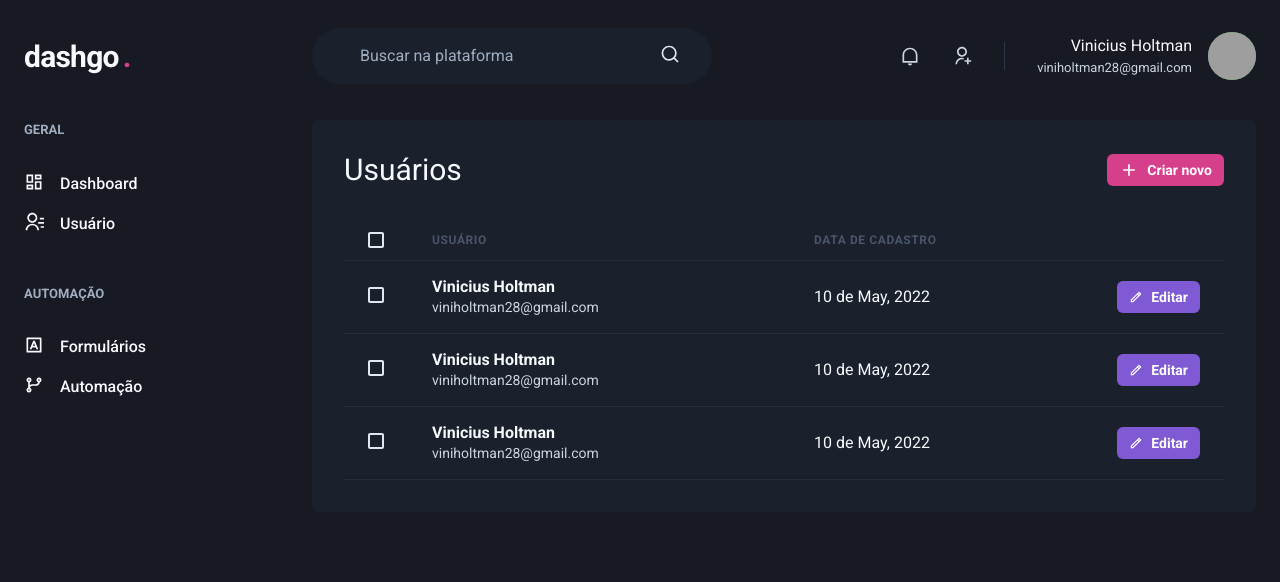
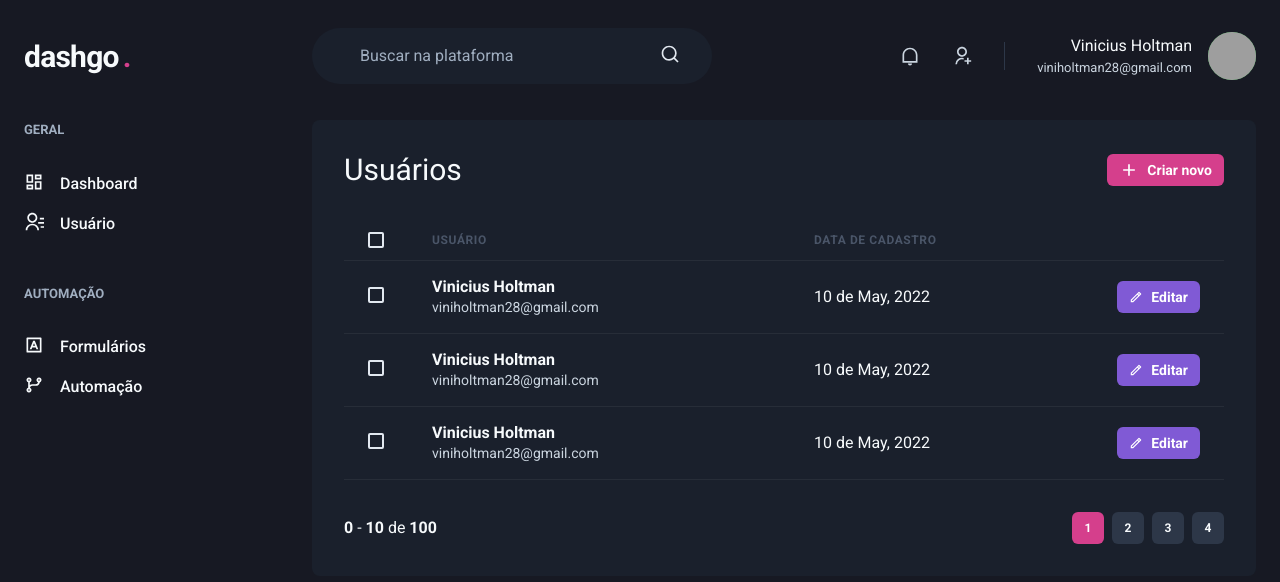
Before and after one commit to Vinicius-Holtman/dashgo, a Next.js app: page /users in a window 1280 px wide. Shown: the top 582 px of the page. Built offline with nearby package versions, Linux system fonts and the light colour scheme; grey boxes are pictures that could not be loaded.

Commit message:
Created paginantion

```diff
--- /dev/null
+++ b/src/components/Pagination.tsx
@@ -0,0 +1,65 @@
+import { Box, Button, HStack, Stack } from "@chakra-ui/react";
+
+export function Pagination() {
+  return (
+    <HStack
+      direction="row"
+      mt="8"
+      justify="space-between"
+      align="center"
+      spacing="6"
+    >
+      <Box>
+        <strong>0</strong> - <strong>10</strong> de <strong>100</strong>
+      </Box>
+      <Stack direction="row" spacing="2">
+      <Button
+        size="sm"
+        fontSize="xs"
+        width="4"
+        colorScheme="pink"
+        disabled
+        _disabled={{
+          bg: 'pink.500',
+          cursor: 'default'
+        }}
+      >
+        1
+      </Button>
+      <Button
+        size="sm"
+        fontSize="xs"
+        width="4"
+        bg="gray.700"
+        _hover={{
+          bg: 'gray.500'
+        }}
+      >
+        2
+      </Button>
+      <Button
+        size="sm"
+        fontSize="xs"
+        width="4"
+        bg="gray.700"
+        _hover={{
+          bg: 'gray.500'
+        }}
+      >
+        3
+      </Button>
+      <Button
+        size="sm"
+        fontSize="xs"
+        width="4"
+        bg="gray.700"
+        _hover={{
+          bg: 'gray.500'
+        }}
+      >
+        4
+      </Button>
+      </Stack>
+    </HStack>
+  )
+}
--- a/src/pages/users/index.tsx
+++ b/src/pages/users/index.tsx
@@ -1,6 +1,7 @@
 import { Box, Button, Checkbox, Flex, Heading, Icon, Table, Tbody, Td, Text, Th, Thead, Tr } from "@chakra-ui/react";
 import { RiAddLine, RiPencilLine } from "react-icons/ri";
 import { Header } from "../../components/Header";
+import { Pagination } from "../../components/Pagination";
 import { Sidebar } from "../../components/Sidebar";
 
 export default function UserList() {
@@ -85,6 +86,7 @@
               </Tr>
             </Tbody>
           </Table>
+          <Pagination />
         </Box>
       </Flex>
     </Box>
```
